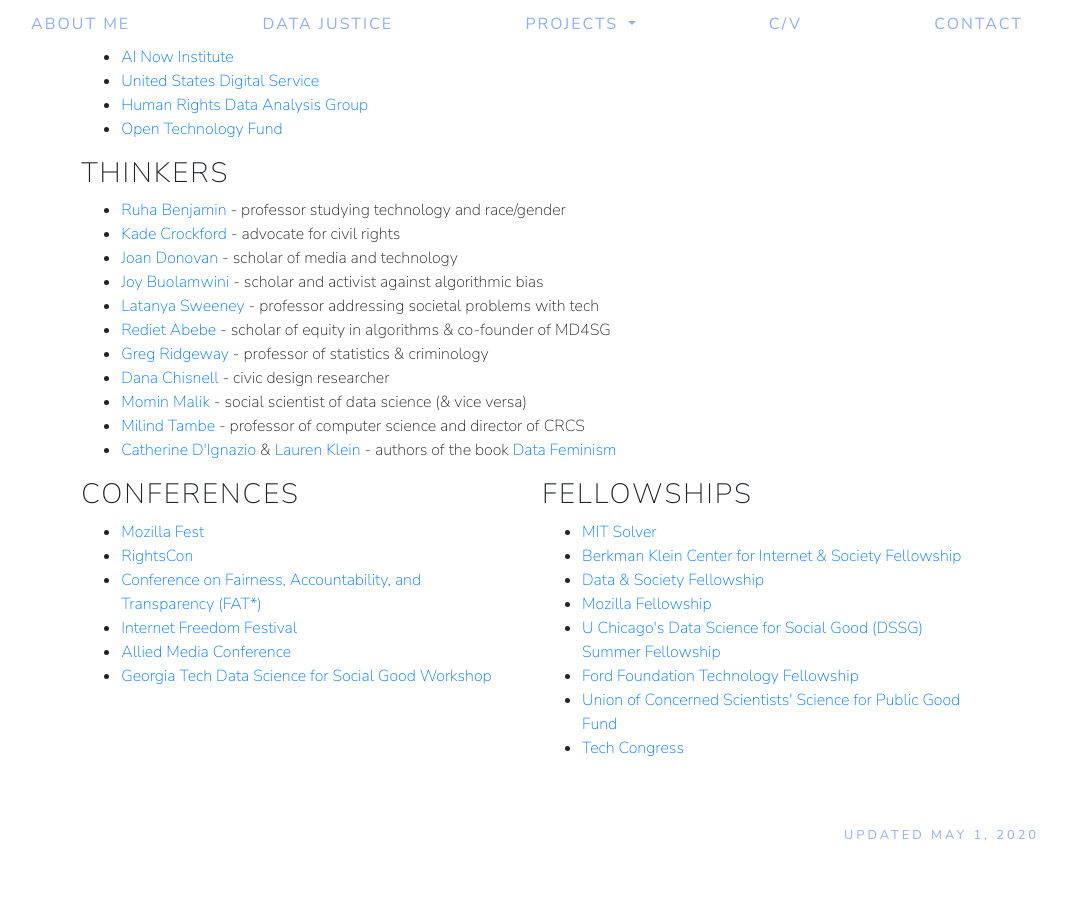
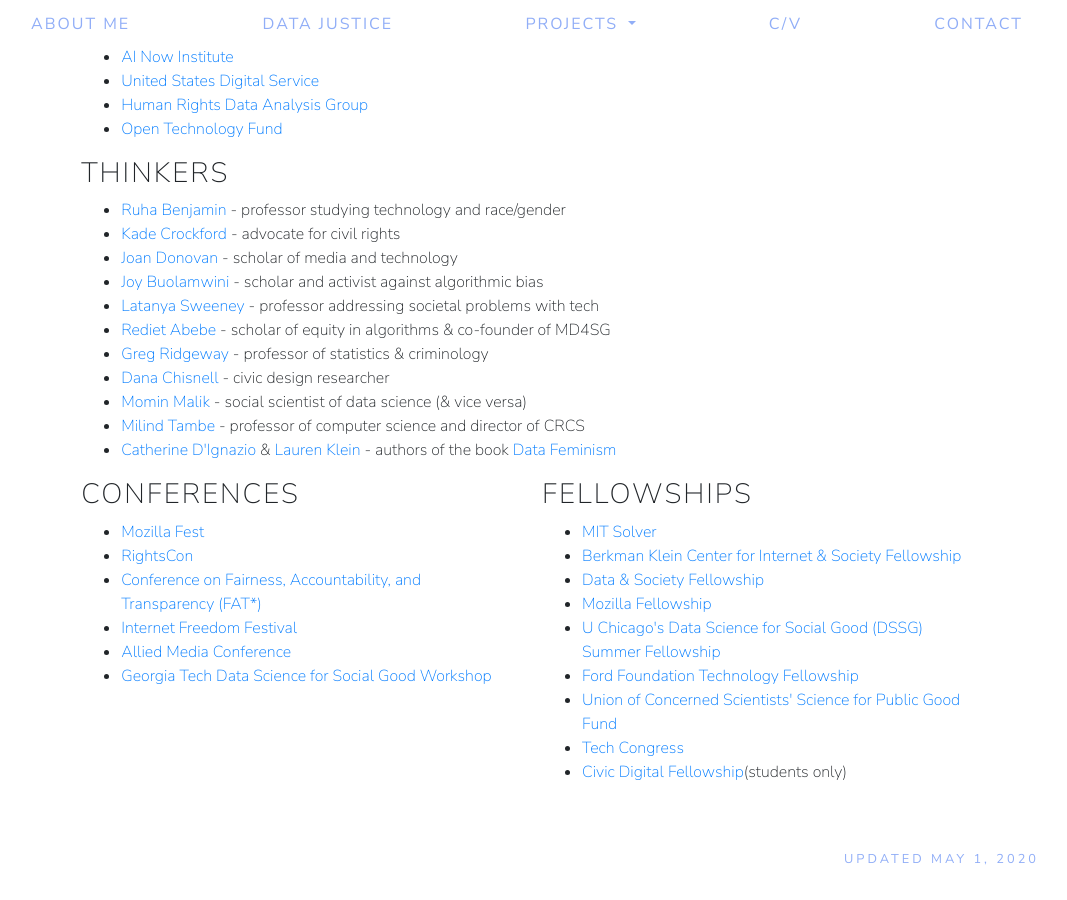
Before and after one commit to smhurwitz/smhurwitz.github.io, a Jekyll site: the page built from datajustice.html, in a window 1280 px wide and 900 px high, scrolled down 683 px. Shown: the whole window, without its empty margins (113-1180 px from the left). Built offline with Jekyll 4.4.1, drawn with Linux system fonts in a browser that asks for light colours; nearby versions of some CDN libraries; before the commit the page ends 1559 px from its top, so only the background shows below that.

Commit message:
Add Civic Digital Fellowship

```diff
--- a/datajustice.html
+++ b/datajustice.html
@@ -118,6 +118,7 @@
             Ford Foundation Technology Fellowship</a></li>
           <li><a href="https://www.ucsusa.org/resources/science-public-good-fund" target="_blank">Union of Concerned Scientists' Science for Public Good Fund</a></li>
           <li><a href="https://www.techcongress.io/fellows" target="_blank">Tech Congress</a></li>
+          <li><a href="https://www.codingitforward.com/fellowship" target="_blank">Civic Digital Fellowship</a>(students only)</li>
         </ul>
       </div>
 
```
